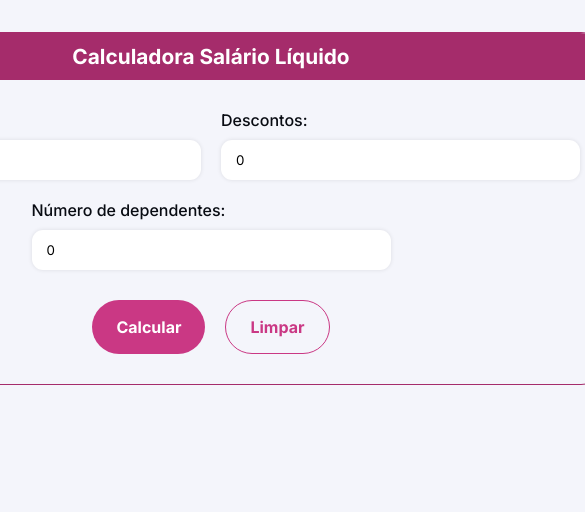
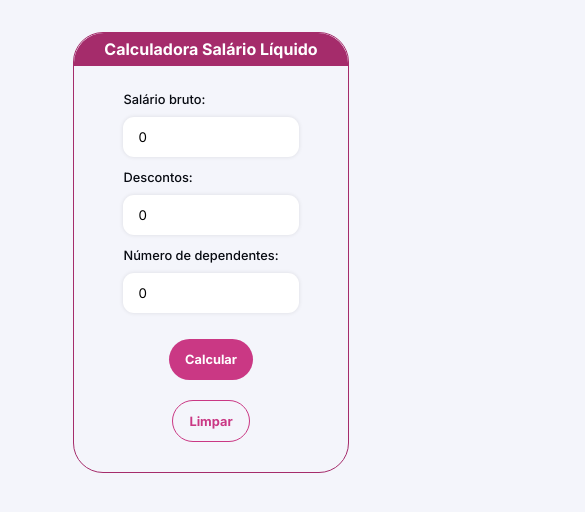
Before and after one commit to diegofchagas/salary-calc, a React (Vite) app: page / in a window 390 px wide. Shown: the top 512 px of the page, 585 px wide, since content can reach past the window. Built offline with nearby package versions, Linux system fonts and the light colour scheme.

Commit message:
add responsividade ao projeto

```diff
--- a/src/GlobalStyles.tsx
+++ b/src/GlobalStyles.tsx
@@ -21,7 +21,6 @@ export const GlobalStyle = createGlobalStyle`
     font-family: "Inter", sans-serif;
     background: #F4F5FB;
     -webkit-font-smoothing: antialiased;
-
   }
 
 `;
--- a/src/components/FormControlInputs/style.ts
+++ b/src/components/FormControlInputs/style.ts
@@ -18,6 +18,28 @@ export const Container = styled.div`
             font-size:1.3rem;
         }
     }
+
+    @media (max-width: 900px) {
+    width: 43.75rem;
+}
+
+    @media (max-width: 750px) {
+    width: 35.75rem;
+}
+
+@media (max-width: 600px) {
+    width:auto;
+
+    > div {
+        padding: .400rem .640rem;
+
+        span{
+            font-size:1rem;
+        }
+    }
+}
+
+
 `;
 
 export const Forms = styled.form`
@@ -32,7 +54,7 @@ export const ContainerInputs = styled.div`
     padding: 1.25rem;
 
     .inputs {
-        width: 50%;
+        width: 80%;
         display: flex;
         flex-direction: column;
         padding: .625rem;
@@ -58,13 +80,34 @@ export const ContainerInputs = styled.div`
         }
 
     }
+
+
+    @media (max-width: 600px) {
+        flex-direction:column;
+        align-items:center;
+
+        .inputs{
+
+            padding: .400rem;
+            label{
+                font-size:.800rem;
+            }
+        }
+}
+
 `;
 
 export const ContainerButtons = styled.div`
     display:flex;
     justify-content:center;
     gap: 1.25rem;
-    padding: 0 30px 30px;
+    padding: 0 1.875rem 1.875rem;
+
+
+    @media (max-width: 600px) {
+        flex-direction:column;
+        align-items:center;
+}
 `;
 
 export const CalculateButton = styled.button`
@@ -80,6 +123,11 @@ transition: background-color 1s;
 
 &:hover{
 background-color:#A52C6B;
+}
+
+@media (max-width: 600px) {
+    padding: .800rem 1rem;
+    font-size:.800rem;
 }
 `;
 
@@ -100,4 +148,9 @@ background-color:#A52C6B;
 color: #fff;
 }
 
+@media (max-width: 600px) {
+    padding: .800rem 1rem;
+    font-size:.800rem;
+}
+
 `;
--- a/src/components/Result/index.tsx
+++ b/src/components/Result/index.tsx
@@ -1,4 +1,4 @@
-import { ContainerResults, Table } from "./style";
+import { ContainerResults, ContainerTable, Table } from "./style";
 
 interface ResultsProps{
   results:{
@@ -17,6 +17,7 @@ export const Results = ({results}: ResultsProps) => {
   return (
     <ContainerResults>
       <div className="line"></div>
+      <ContainerTable>
       <Table>
         <caption>Quanto vou receber:</caption>
         <thead>
@@ -71,6 +72,7 @@ export const Results = ({results}: ResultsProps) => {
           </tr>
         </tfoot>
       </Table>
+      </ContainerTable>
     </ContainerResults>
   );
 };
--- a/src/components/Result/style.ts
+++ b/src/components/Result/style.ts
@@ -2,7 +2,7 @@ import styled from "styled-components";
 
 export const ContainerResults = styled.div`
   padding: 0 1.875rem 1.875rem;
-
+  width:55rem;
   .line{
     width: 35%;
     height: 4px;
@@ -10,10 +10,28 @@ export const ContainerResults = styled.div`
     margin: 2.5rem 16.875rem;
     border-radius: 15px;
   }
+
+   @media (max-width: 500px) {
+    .line{
+    max-width: 20%;
+    height: 4px;
+    margin: 2rem 22rem;
+    border-radius: 15px;
+    }
+
+    }
+`;
+
+export const ContainerTable = styled.div`
+ @media (max-width: 800px){
+  margin: 0 auto;
+  width:80vw;
+  overflow-x: auto;
+ }
 `;
 
 export const Table = styled.table`
-  width: 50rem;
+  width:100%;
   margin-top: 1.25rem;
   box-shadow: 0 0 5px rgba(0, 0, 0, 0.5);
   border-radius: 30px;
@@ -43,9 +61,6 @@ export const Table = styled.table`
     padding: .813rem .625rem;
     text-align: center;
     background-color: #A52C6B;
-  }
-
-  thead th {
     padding: .625rem;
     text-align: center;
     color: #000;
@@ -116,4 +131,35 @@ export const Table = styled.table`
   tfoot tr td:last-child {
     text-align: center;
   }
+
+    @media (max-width: 800px) {
+
+    caption {
+    font-size: 1rem;
+    margin-bottom: 1rem;
+  }
+  thead th {
+    padding: .525rem;
+    text-align: center;
+    font-size:1rem;
+  }
+
+  tbody{
+    overflow-x:auto;
+  }
+  tbody td {
+    padding: .525rem;
+    font-size:1rem;
+  }
+    }
+
+    tfoot tr td {
+    padding: .900rem;
+    color: #080B12;
+    font-weight:bold;
+
+  }
+
+
+
 `;
```
